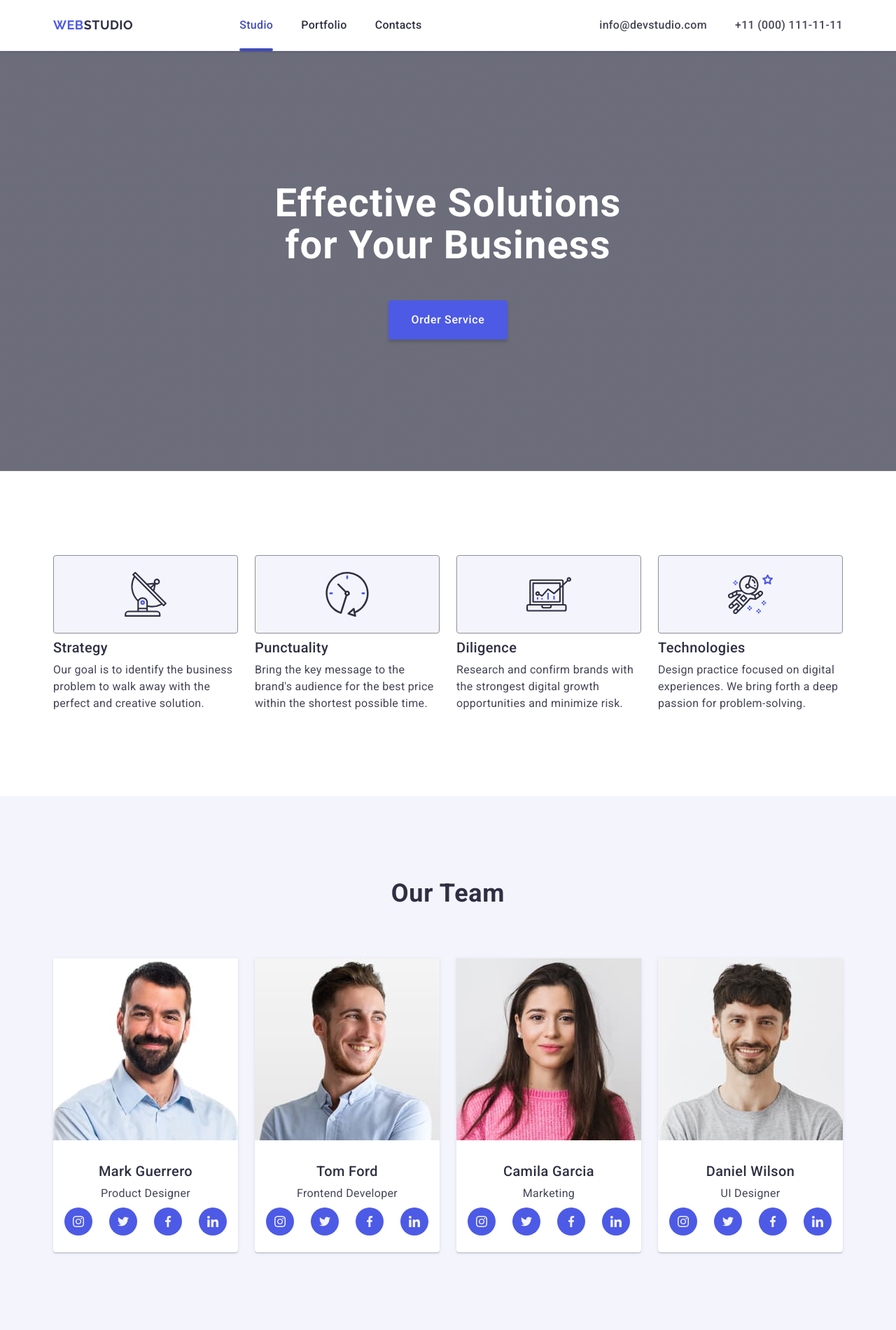
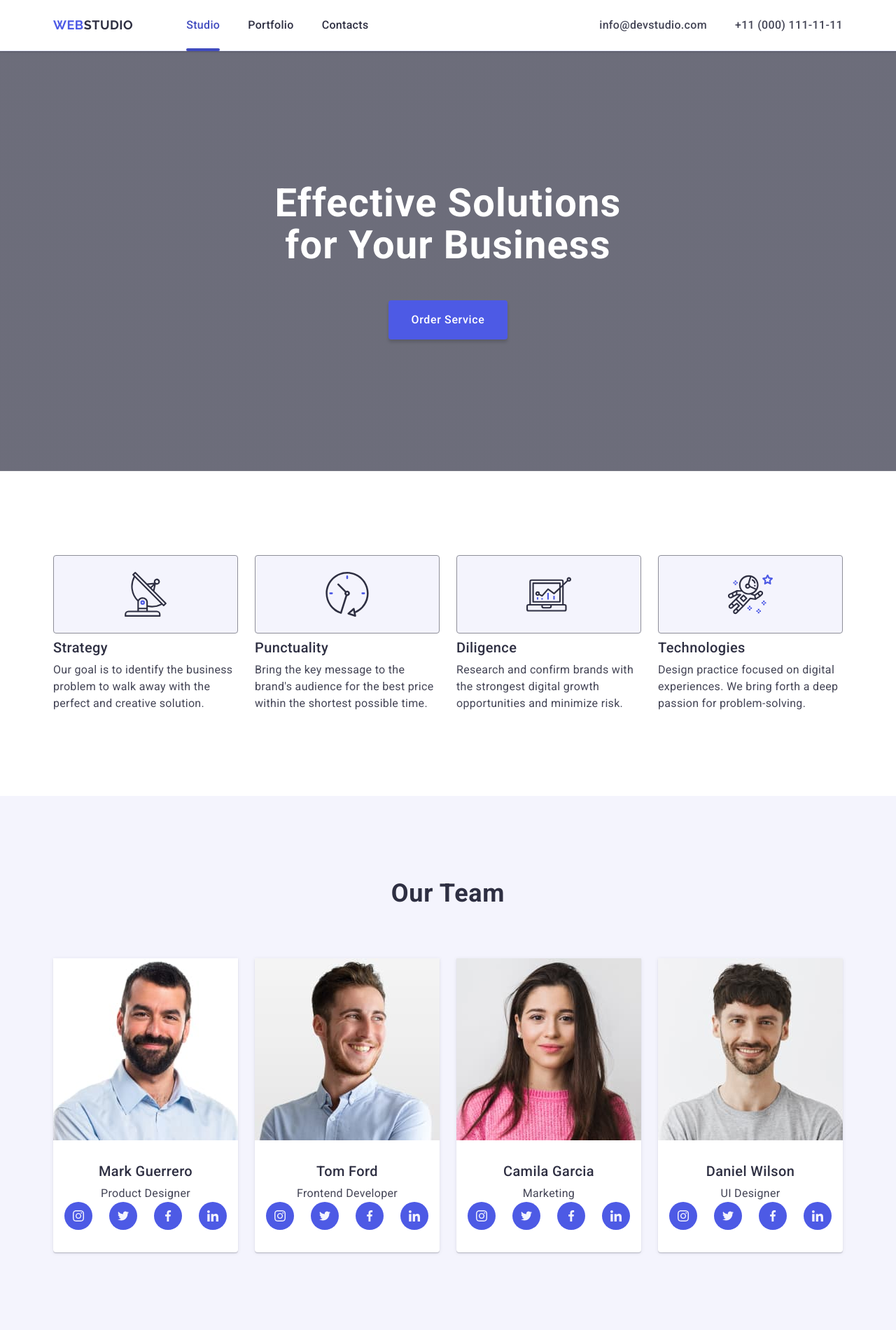
Before and after one commit to AlenaMushko/goit-markup-hw-004, a plain HTML site: page index.html in a window 1280 px wide. Shown: the top 1900 px of the page at 70% size. Drawn offline with nearby package versions, Linux system fonts and the light colour scheme.

Commit message:
del gap in header_nav

```diff
--- a/css/styles.css
+++ b/css/styles.css
@@ -132,7 +132,6 @@ button {
 
 .header_nav {
   display: flex;
-  gap: 76px;
   align-items: center;
 }
 
@@ -366,7 +365,6 @@ button {
   display: flex;
   align-items: center;
   justify-content: center;
-  margin-top: 8px;
   transition: background-color var(--transition);
 }
 
```
